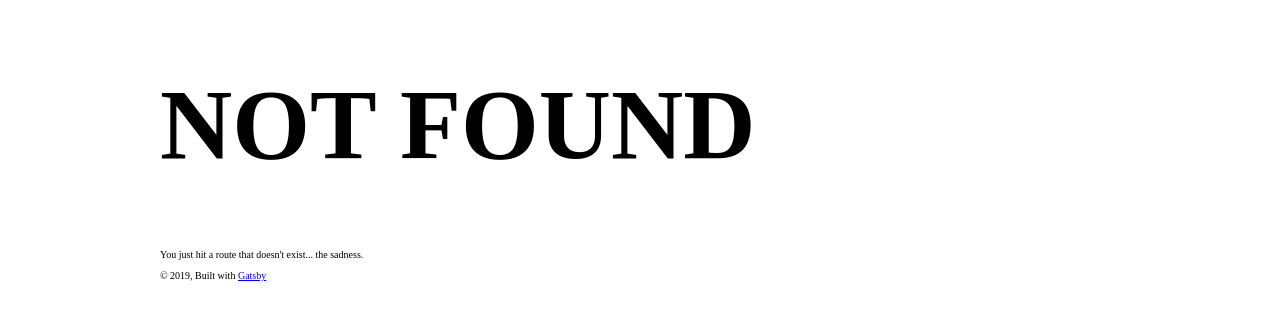
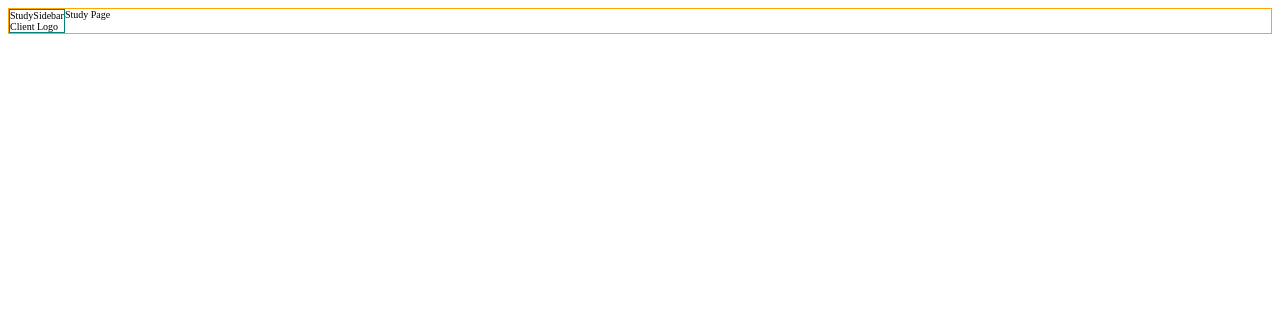
Before and after one commit to MrT3313/NoteCards, a Gatsby site in the folder client/: page /StudyPage in a window 1280 px wide. Before the commit this address had no page. Built offline with nearby package versions, Linux system fonts and the light colour scheme; Gatsby itself is replaced by a stand-in of ours.

Commit message:
added: TestPage / StudyPage / AuthPage / HomePage with initial layouts and styling structure

```diff
--- a/client/src/components/image.js
+++ b/client/src/components/ClientLogo.js
@@ -18,16 +18,9 @@ import Img from "gatsby-image"
  * - `useStaticQuery`: https://www.gatsbyjs.org/docs/use-static-query/
  */
 
-const Image = () => {
+const ClientLogo = () => {
   const data = useStaticQuery(graphql`
     query {
-      placeholderImage: file(relativePath: { eq: "gatsby-astronaut.png" }) {
-        childImageSharp {
-          fluid(maxWidth: 300) {
-            ...GatsbyImageSharpFluid
-          }
-        }
-      }
       client_LOGO: file(relativePath: {eq: "placeholderIMG.png"}) {
         childImageSharp {
           fluid(maxWidth: 300) {
@@ -38,7 +31,7 @@ const Image = () => {
     }
   `)
 
-  return <Img fluid={data.placeholderImage.childImageSharp.fluid} />
+  return <Img fluid={data.client_LOGO.childImageSharp.fluid} />
 }
 
-export default Image
+export default ClientLogo
--- /dev/null
+++ b/client/src/components/StudySidebar.js
@@ -0,0 +1,24 @@
+// IMPORTS
+import React from 'react'
+
+// LAYOUTS
+import Sidebar_LAYOUT from '../layouts/SidebarLayout.js'
+
+// COMPONENTS
+
+// CSS
+
+// MAIN COMPONENT TO EXPORT
+const StudySidebar = () => {
+    return (
+        <Sidebar_LAYOUT>
+            <div>
+                StudySidebar
+            </div>
+        </Sidebar_LAYOUT>
+    )
+
+}
+
+// EXPORTS
+export default StudySidebar
--- /dev/null
+++ b/client/src/layouts/MainLayout.js
@@ -0,0 +1,21 @@
+// IMPORTS
+import React from 'react'
+
+// COMPONENTS
+import ClientLogo from '../components/ClientLogo.js'
+// CSS
+import MainLayout_STYLES from'../styles/mainLayout.module.css'
+
+// MAIN COMPONENT TO EXPORT
+const MainLayout = (props) => {
+    return (
+        <div className={MainLayout_STYLES.index}>
+            <div className={MainLayout_STYLES.children}>
+                {props.children}
+            </div>
+        </div>
+    )
+}
+
+// EXPORTS
+export default MainLayout
--- /dev/null
+++ b/client/src/layouts/SidebarLayout.js
@@ -0,0 +1,22 @@
+// IMPORTS
+import React from 'react'
+
+// COMPONENTS
+
+// CSS
+import SidebarLayout_STYLES from '../styles/SidebarLayout.module.css'
+
+// MAIN COMPONENT TO EXPORT
+const SidebarLayout = (props) => {
+    return(
+        <div className={SidebarLayout_STYLES.index}>
+            <div>
+                {props.children}
+            </div>
+            <div>Client Logo</div>
+        </div>
+    )
+}
+
+// EXPORTS
+export default SidebarLayout
--- /dev/null
+++ b/client/src/pages/StudyPage.js
@@ -0,0 +1,23 @@
+// IMPORTS
+import React from 'react'
+
+// LAYOUTS
+import MainLayout from '../layouts/MainLayout.js'
+
+// COMPONENTS
+import StudySidebar from '../components/StudySidebar.js'
+
+// CSS
+
+// MAIN COMPONENT TO EXPORT
+const StudyPage = () => {
+    return(
+        <MainLayout>
+            <StudySidebar />
+            <div>Study Page</div>
+        </MainLayout>
+    )
+}
+
+// EXPORTS
+export default StudyPage
--- a/client/src/pages/index.js
+++ b/client/src/pages/index.js
@@ -3,6 +3,8 @@ import React from "react"
 import { Link } from "gatsby"
 
 // COMPONENTS
+
+
 import Layout from "../components/layout"
 import SEO from "../components/seo"
 
--- a/client/src/styles/auth.module.css
+++ b/client/src/styles/auth.module.css
@@ -1,6 +1,7 @@
 
-.AuthPage {
+.index {
     display: flex;
+
     flex-direction: column;
     align-items: center;
 
--- /dev/null
+++ b/client/src/styles/mainLayout.module.css
@@ -0,0 +1,9 @@
+.index {
+    display: flex;
+    border: 1px solid orange;
+}
+
+.children {
+    display: flex;
+    flex-direction: row;
+}
--- /dev/null
+++ b/client/src/styles/sidebarLayout.module.css
@@ -0,0 +1,6 @@
+.index{
+    display: flex;
+    flex-direction: column;
+
+    border: 1px solid teal;
+}
```
Also changed, not shown: client/src/components/AuthBox.js (added, +48 -0 lines), client/src/components/HomeSidebar.js (added, +24 -0 lines), client/src/components/TestSidebar.js (added, +24 -0 lines), client/src/pages/AuthPage.js (+12 -39 lines), client/src/pages/HomePage.js (+28 -0 lines), client/src/pages/TestPage.js (added, +23 -0 lines).
